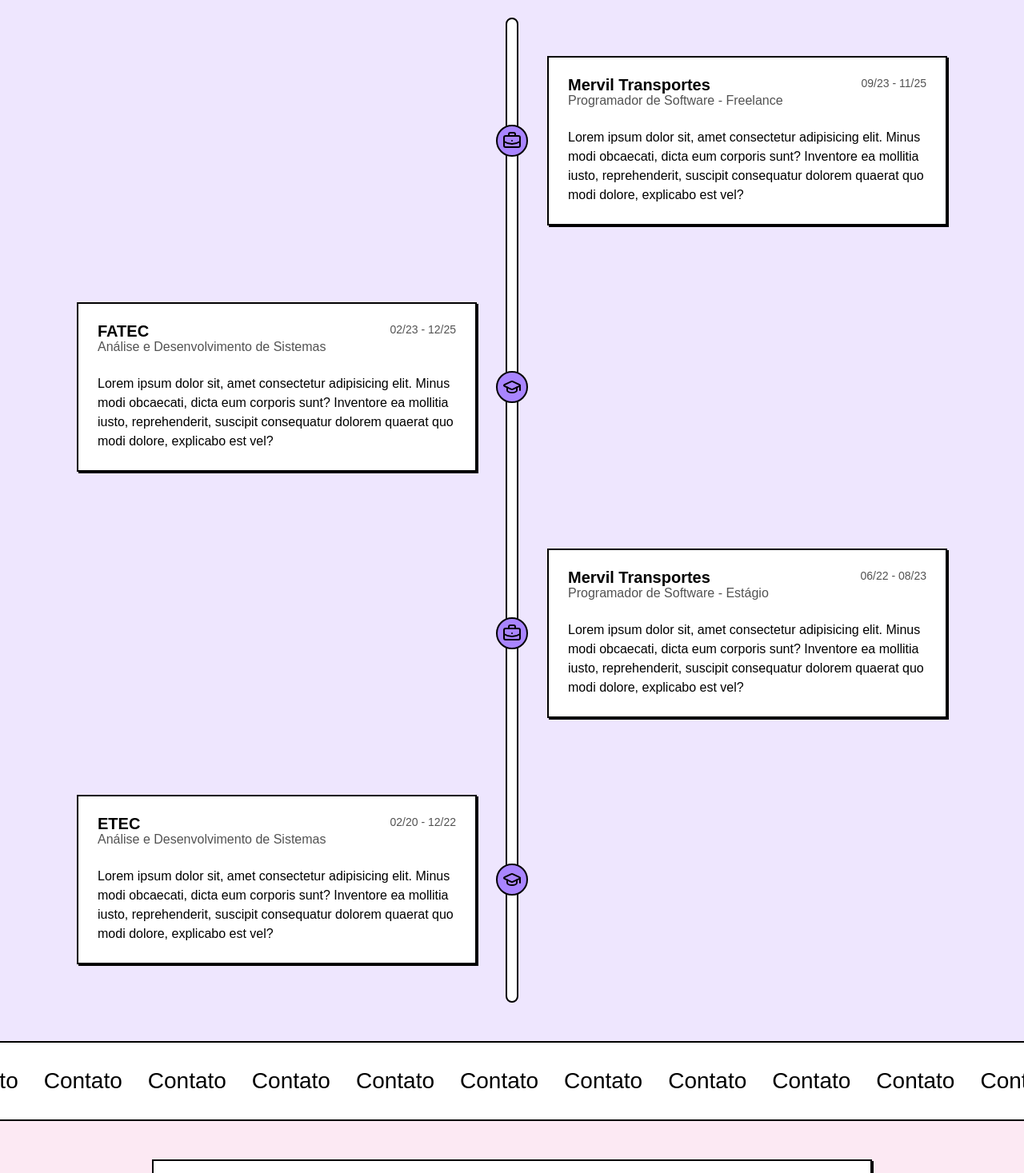
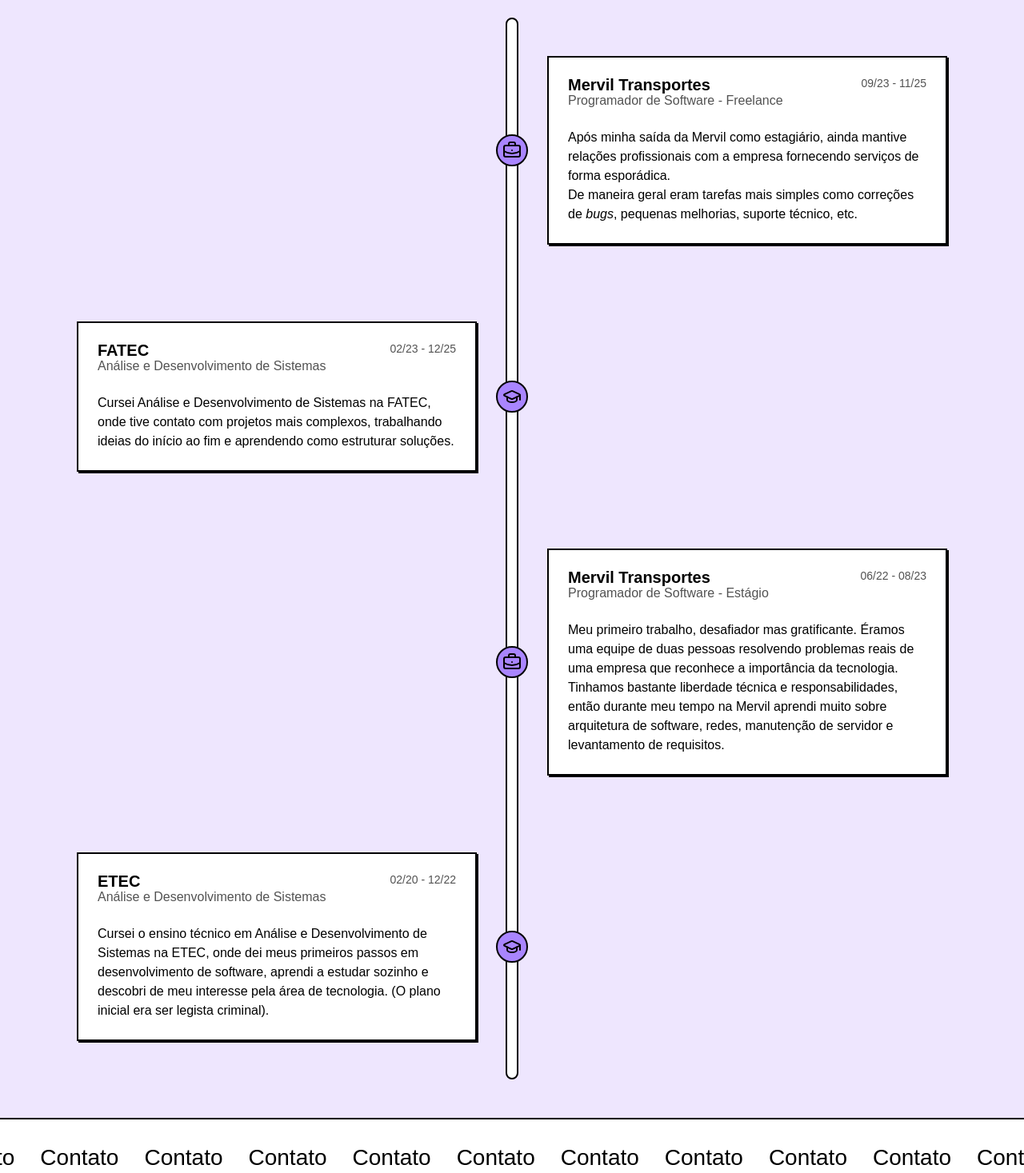
Before and after one commit to FelipeCavichiolliSilvestre/portfolio, a Next.js app: page / in a window 1280 px wide. Shown: the part 1330-2797 px from the top of the page at 80% size. Built offline with nearby package versions, Linux system fonts and the light colour scheme.

Commit message:
added the descriptions for the timeline

```diff
--- a/app/page.tsx
+++ b/app/page.tsx
@@ -105,10 +105,11 @@
                       </Typography>
                     </CardHeader>
                     <CardContent>
-                      Lorem ipsum dolor sit, amet consectetur adipisicing elit.
-                      Minus modi obcaecati, dicta eum corporis sunt? Inventore
-                      ea mollitia iusto, reprehenderit, suscipit consequatur
-                      dolorem quaerat quo modi dolore, explicabo est vel?
+                      Após minha saída da Mervil como estagiário, ainda mantive
+                      relações profissionais com a empresa fornecendo serviços
+                      de forma esporádica. <br />
+                      De maneira geral eram tarefas mais simples como correções
+                      de <i>bugs</i>, pequenas melhorias, suporte técnico, etc.
                     </CardContent>
                   </Card>
                 </TimelineContent>
@@ -136,10 +137,10 @@
                       </Typography>
                     </CardHeader>
                     <CardContent>
-                      Lorem ipsum dolor sit, amet consectetur adipisicing elit.
-                      Minus modi obcaecati, dicta eum corporis sunt? Inventore
-                      ea mollitia iusto, reprehenderit, suscipit consequatur
-                      dolorem quaerat quo modi dolore, explicabo est vel?
+                      Cursei Análise e Desenvolvimento de Sistemas na FATEC,
+                      onde tive contato com projetos mais complexos, trabalhando
+                      ideias do início ao fim e aprendendo como estruturar
+                      soluções.
                     </CardContent>
                   </Card>
                 </TimelineContent>
@@ -167,10 +168,14 @@
                       </Typography>
                     </CardHeader>
                     <CardContent>
-                      Lorem ipsum dolor sit, amet consectetur adipisicing elit.
-                      Minus modi obcaecati, dicta eum corporis sunt? Inventore
-                      ea mollitia iusto, reprehenderit, suscipit consequatur
-                      dolorem quaerat quo modi dolore, explicabo est vel?
+                      Meu primeiro trabalho, desafiador mas gratificante. Éramos
+                      uma equipe de duas pessoas resolvendo problemas reais de
+                      uma empresa que reconhece a importância da tecnologia.
+                      <br />
+                      Tinhamos bastante liberdade técnica e responsabilidades,
+                      então durante meu tempo na Mervil aprendi muito sobre
+                      arquitetura de software, redes, manutenção de servidor e
+                      levantamento de requisitos.
                     </CardContent>
                   </Card>
                 </TimelineContent>
@@ -198,10 +203,11 @@
                       </Typography>
                     </CardHeader>
                     <CardContent>
-                      Lorem ipsum dolor sit, amet consectetur adipisicing elit.
-                      Minus modi obcaecati, dicta eum corporis sunt? Inventore
-                      ea mollitia iusto, reprehenderit, suscipit consequatur
-                      dolorem quaerat quo modi dolore, explicabo est vel?
+                      Cursei o ensino técnico em Análise e Desenvolvimento de
+                      Sistemas na ETEC, onde dei meus primeiros passos em
+                      desenvolvimento de software, aprendi a estudar sozinho e
+                      descobri de meu interesse pela área de tecnologia. (O
+                      plano inicial era ser legista criminal).
                     </CardContent>
                   </Card>
                 </TimelineContent>
```
